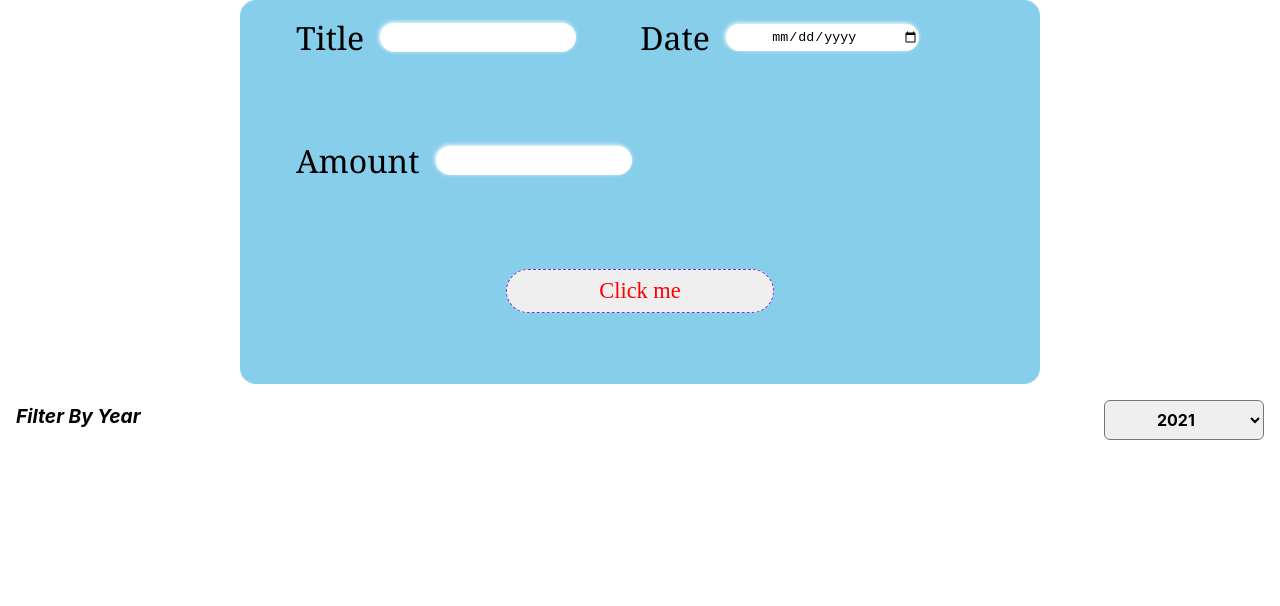
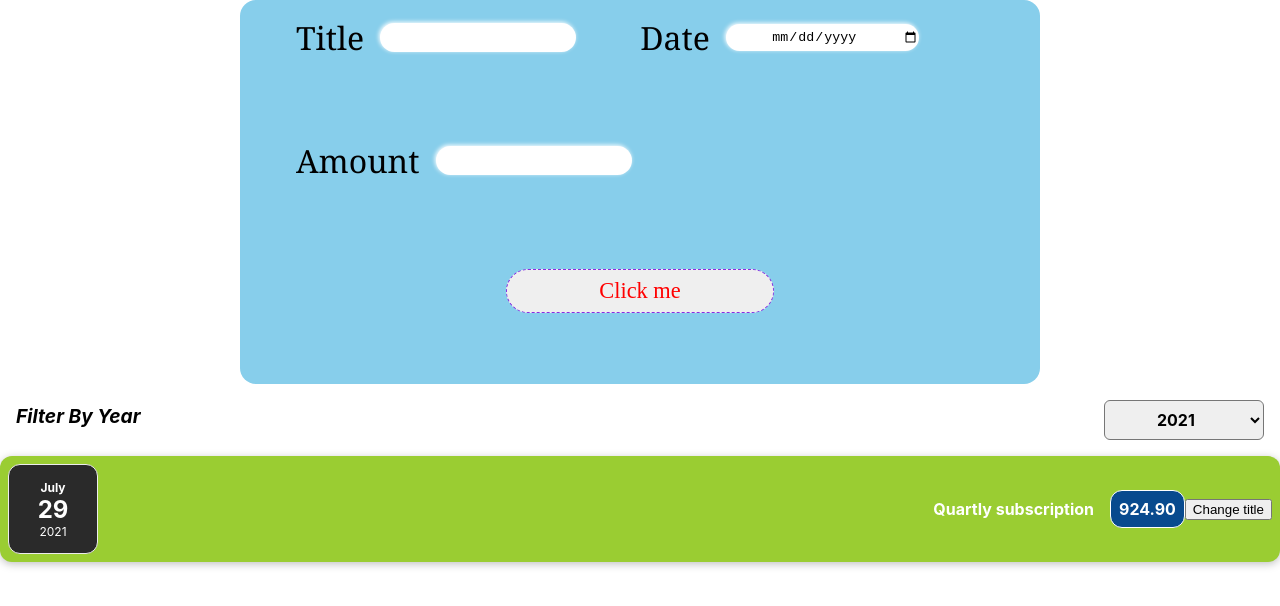
Before and after one commit to Sahil-4U/learnvern-project, a React (Create React App) app: page / in a window 1280 px wide. Shown: the top 606 px of the page. Built offline with nearby package versions, Linux system fonts and the light colour scheme.

Commit message:
implement conditional rendering

```diff
--- a/src/App.js
+++ b/src/App.js
@@ -14,13 +14,13 @@ function App() {
   },
   {
     id: '2',
-    date: new Date('2024', '06', '29'),
+    date: new Date('2020', '06', '29'),
     title: 'Yearly subscription',
     amount: '154.90',
   },
   {
     id: '3',
-    date: new Date('2025', '06', '29'),
+    date: new Date('2021', '06', '29'),
     title: 'Quartly subscription',
     amount: '924.90',
   }]
@@ -39,11 +39,17 @@ function App() {
     <div>
       <NewSubscription addNewSubscription={addNewSubscription} />
       <Filter filteredData={filteredData} valueOfFilter={filtered} />
-      {filteredArray.map((data) => {
+      {filteredArray.length === 0 ? <center><h1 style={{ color: 'darkBlue', border: '1px dashed red' }}>No Subscriptions for this year</h1></center> : filteredArray.map((data) => {
         return (
           <Subscription key={data.id} date={data.date} title={data.title} amount={data.amount} />
         )
       })}
+      {/* 2nd approach */}
+      {/* {filteredArray.length === 0 && <center><h1 style={{ color: 'darkBlue', border: '1px dashed red' }}>No Subscriptions for this year</h1></center> || filteredArray.map((data) => {
+        return (
+          <Subscription key={data.id} date={data.date} title={data.title} amount={data.amount} />
+        )
+      })} */}
     </div>
 
 
```
